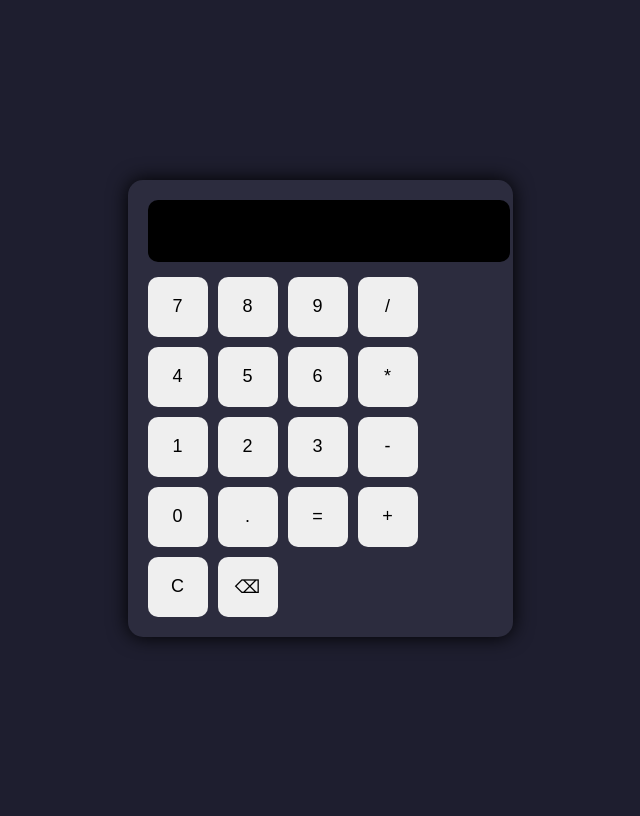
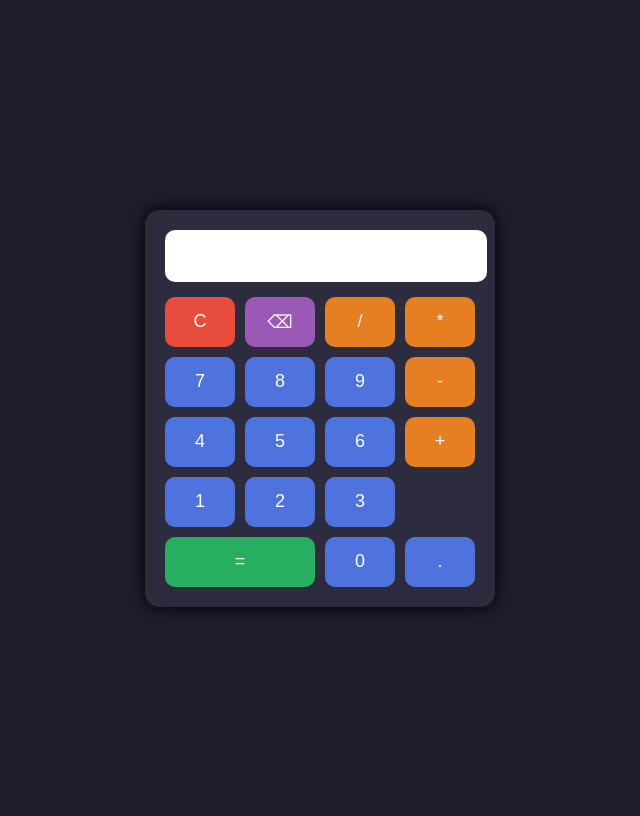
Before and after one commit to raivensoffice1-hash/flask-calculator, a Flask app: page / in a window 1280 px wide. Shown: the whole page, without its empty margins (320-960 px from the left). Run offline with Flask 3, Linux system fonts and the light colour scheme.

Commit message:
colorful calculator restored

```diff
--- a/templates/calculator.html
+++ b/templates/calculator.html
@@ -1,7 +1,7 @@
 <!DOCTYPE html>
 <html>
 <head>
-    <title>Flask Calculator</title>
+    <title>Calculator</title>
     <style>
         body {
             background: #1e1e2f;
@@ -16,73 +16,91 @@
             background: #2c2c3e;
             padding: 20px;
             border-radius: 15px;
-            box-shadow: 0 0 20px black;
+            box-shadow: 0 0 20px #000;
         }
 
         #display {
-    width: 100%;
-    height: 60px;
-    font-size: 24px;
-    margin-bottom: 15px;
-    text-align: right;
-    padding-right: 15px;
-    border: none;
-    border-radius: 10px;
-    background: #000;
-    color: #00ff88;
-    font-weight: bold;
-}
-
+            width: 100%;
+            height: 50px;
+            font-size: 22px;
+            margin-bottom: 15px;
+            text-align: right;
+            padding-right: 10px;
+            border-radius: 10px;
+            border: none;
+        }
 
         .buttons {
             display: grid;
-            grid-template-columns: repeat(4, 60px);
+            grid-template-columns: repeat(4, 70px);
             gap: 10px;
         }
 
         button {
-            height: 60px;
+            height: 50px;
             font-size: 18px;
             border: none;
             border-radius: 10px;
             cursor: pointer;
+            color: white;
         }
 
-        .operator { background: orange; }
-        .equal { background: green; color: white; }
-        .clear { background: red; color: white; }
+        .number {
+            background: #4e73df;
+        }
+
+        .operator {
+            background: #e67e22;
+        }
+
+        .equal {
+            background: #27ae60;
+            grid-column: span 2;
+        }
+
+        .clear {
+            background: #e74c3c;
+        }
+
+        .backspace {
+            background: #9b59b6;
+        }
+
+        button:hover {
+            opacity: 0.8;
+        }
     </style>
 </head>
 <body>
 
 <div class="calculator">
-    <input type="text" id="display" disabled>
+    <input type="text" id="display" readonly>
 
     <div class="buttons">
-    <button onclick="append('7')">7</button>
-    <button onclick="append('8')">8</button>
-    <button onclick="append('9')">9</button>
-    <button onclick="append('/')">/</button>
+        <button class="clear" onclick="clearDisplay()">C</button>
+        <button class="backspace" onclick="backspace()">⌫</button>
+        <button class="operator" onclick="append('/')">/</button>
+        <button class="operator" onclick="append('*')">*</button>
 
-    <button onclick="append('4')">4</button>
-    <button onclick="append('5')">5</button>
-    <button onclick="append('6')">6</button>
-    <button onclick="append('*')">*</button>
+        <button class="number" onclick="append('7')">7</button>
+        <button class="number" onclick="append('8')">8</button>
+        <button class="number" onclick="append('9')">9</button>
+        <button class="operator" onclick="append('-')">-</button>
 
-    <button onclick="append('1')">1</button>
-    <button onclick="append('2')">2</button>
-    <button onclick="append('3')">3</button>
-    <button onclick="append('-')">-</button>
+        <button class="number" onclick="append('4')">4</button>
+        <button class="number" onclick="append('5')">5</button>
+        <button class="number" onclick="append('6')">6</button>
+        <button class="operator" onclick="append('+')">+</button>
 
-    <button onclick="append('0')">0</button>
-    <button onclick="append('.')">.</button>
-    <button onclick="calculate()">=</button>
-    <button onclick="append('+')">+</button>
+        <button class="number" onclick="append('1')">1</button>
+        <button class="number" onclick="append('2')">2</button>
+        <button class="number" onclick="append('3')">3</button>
+        <button class="equal" onclick="calculate()">=</button>
 
-    <button onclick="clearDisplay()">C</button>
-    <button onclick="backspace()">⌫</button>
+        <button class="number" onclick="append('0')">0</button>
+        <button class="number" onclick="append('.')">.</button>
+    </div>
 </div>
-
 
 <script>
     function append(value) {
@@ -94,8 +112,8 @@
     }
 
     function backspace() {
-        let current = document.getElementById("display").value;
-        document.getElementById("display").value = current.slice(0, -1);
+        let display = document.getElementById("display");
+        display.value = display.value.slice(0, -1);
     }
 
     function calculate() {
@@ -108,8 +126,5 @@
     }
 </script>
 
-
-
-
 </body>
 </html>
```
